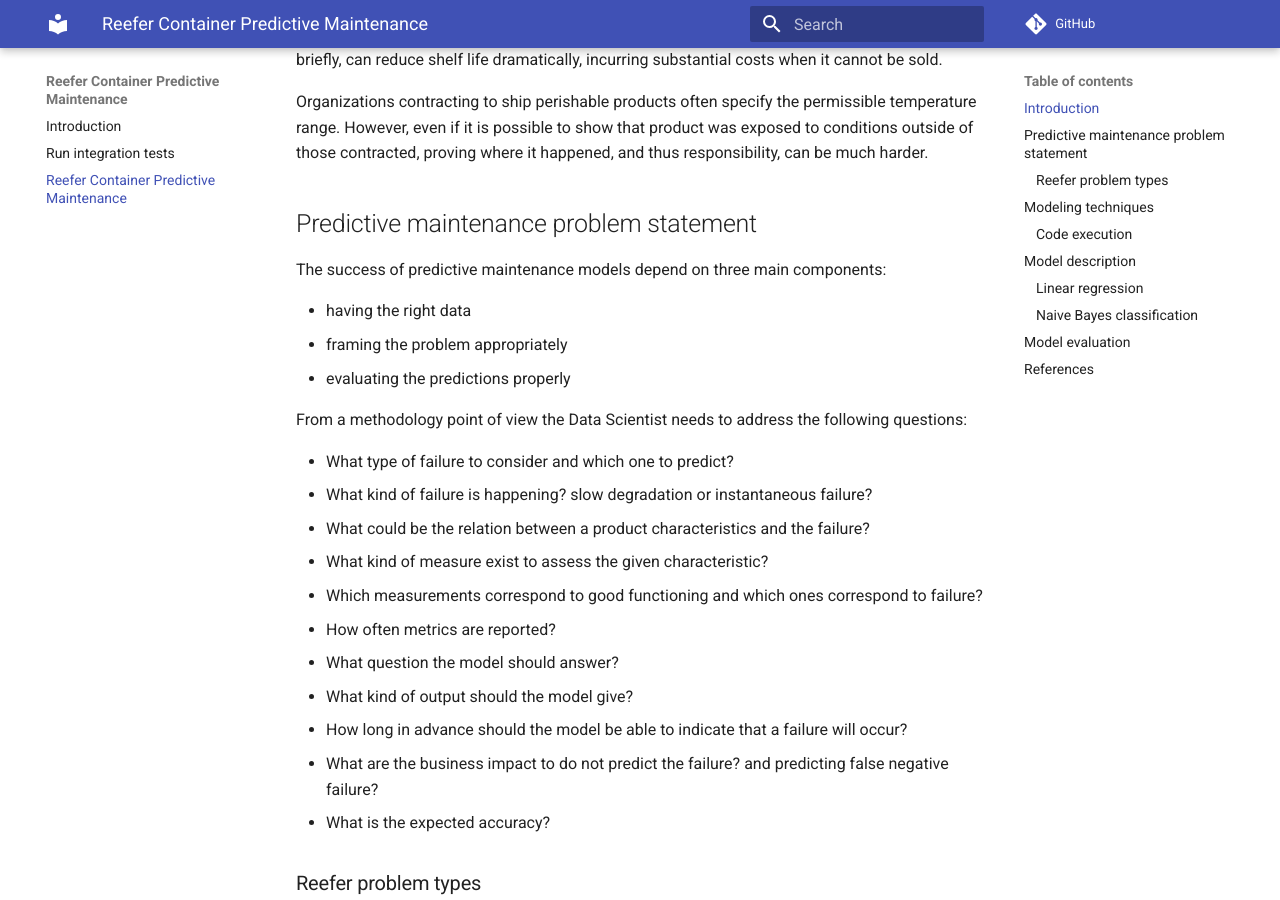
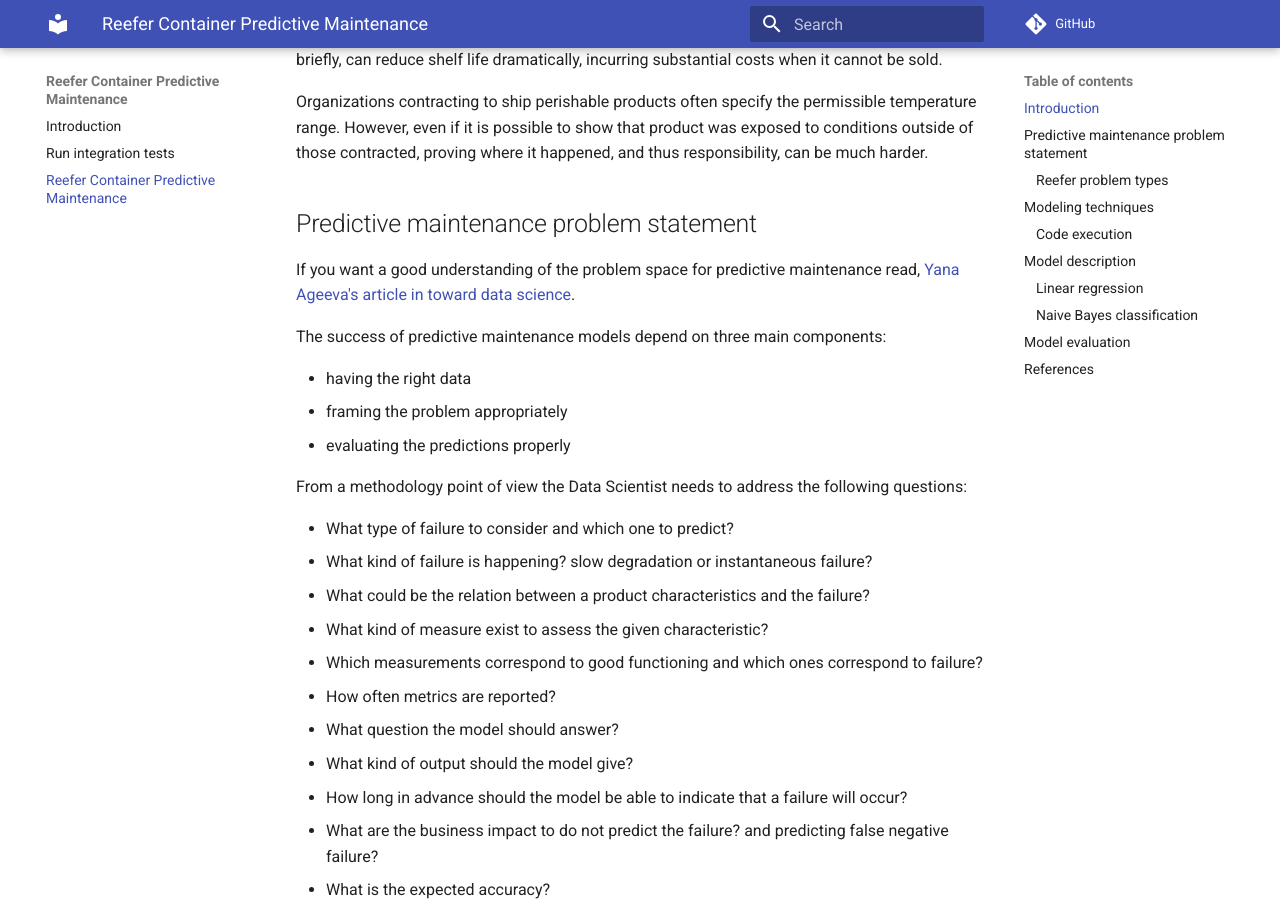
Before and after one commit to ibm-cloud-architecture/refarch-reefer-ml, an MkDocs documentation site: the page built from docs/predictive-maintenance.md, in a window 1280 px wide and 900 px high, scrolled down 1366 px. Built offline with MkDocs 1.6.1 and Material for MkDocs 9.7.7, drawn with Linux system fonts in a browser that asks for light colours; comment, search, counter and statistics services are not loaded.

Commit message:
add link to yana blog

```diff
--- a/docs/predictive-maintenance.md
+++ b/docs/predictive-maintenance.md
@@ -21,6 +21,8 @@ When cargo with such as any of those items listed above are exposed to temperatu
 Organizations contracting to ship perishable products often specify the permissible temperature range. However, even if it is possible to show that product was exposed to conditions outside of those contracted, proving where it happened, and thus responsibility, can be much harder.
 
 ## Predictive maintenance problem statement
+
+If you want a good understanding of the problem space for predictive maintenance read, [Yana Ageeva's article in toward data science](https://towardsdatascience.com/predictive-maintenance-scheduling-with-ibm-data-science-experience-and-decision-optimization-25bc5f1b1b99).
 
 The success of predictive maintenance models depend on three main components:
 
```
